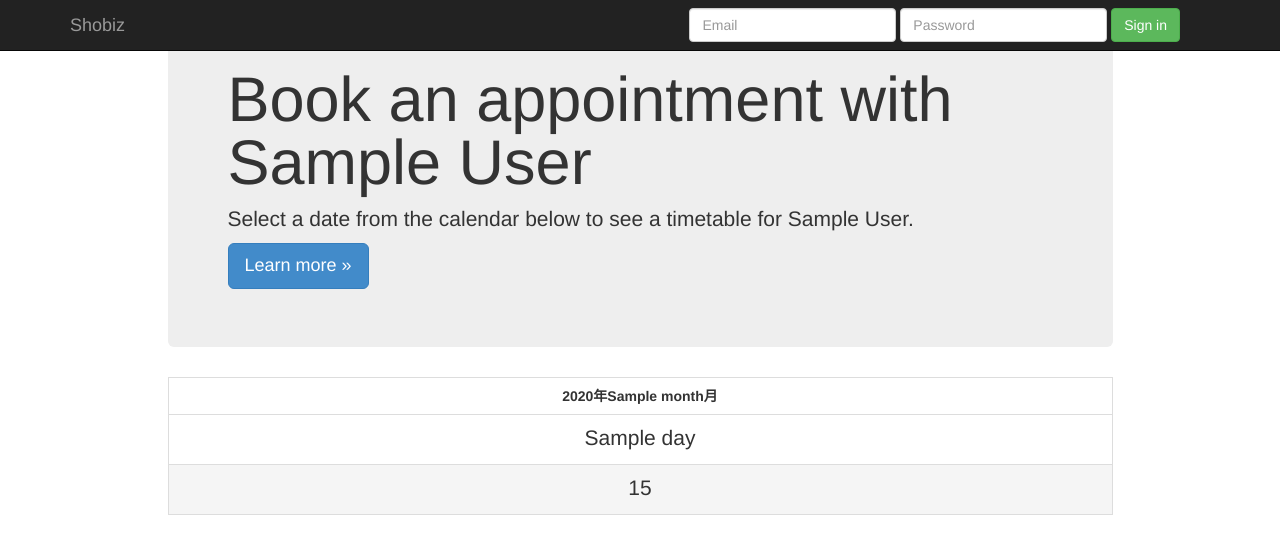
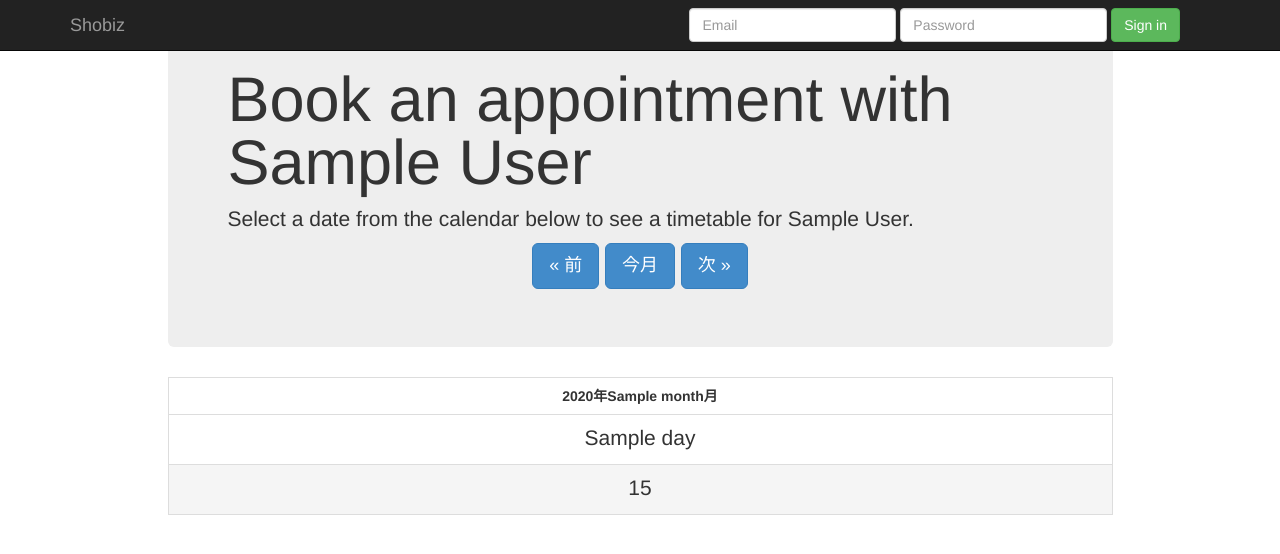
Before and after one commit to mhinrichs/sho-site, a Django app: template sho-site/shobiz/templates/shobiz/calendar.html in a window 1280 px wide. Shown: the top 554 px of the page. Run offline with Django 3.2, Linux system fonts and the light colour scheme; tables that the repository leaves empty hold one stand-in row (values such as "Sample post"); the template is opened without the code that fills it: values that come from a table or form of the project are taken from there, most other values are stand-ins (such as "Sample title", 1, 10 or a date in 2020); parts of the project's set-up code (start-up, migrations or seed data) failed here and were passed over.

Commit message:
Shobiz: Preparing to build setup Ajax navigation

```diff
--- /dev/null
+++ b/sho-site/shobiz/static/js/calendar.js
@@ -0,0 +1,5 @@
+$(document).ready(function() {
+  $('a').click(function() {
+    $(this).hide()
+  });
+});
--- a/sho-site/shobiz/templates/shobiz/calendar.html
+++ b/sho-site/shobiz/templates/shobiz/calendar.html
@@ -8,13 +8,25 @@
 <link rel="stylesheet" type="text/css" href="{% static "css/workday-calendar.css" %}"/>
 {% endaddtoblock %}
 
+{% addtoblock "js" %}
+  <script src="{% static "js/calendar.js" %}"></script>
+{% endaddtoblock %}
+
   <div class="container">
     <div class="row">
       <div class="col-md-10 col-md-offset-1">
         <div class="jumbotron">
           <h1>Book an appointment with {{ employee.name }}</h1>
           <p>Select a date from the calendar below to see a timetable for {{ employee.name }}.</p>
-          <p><a class="btn btn-primary btn-lg" role="button">Learn more &raquo;</a></p>
+          <div class="row">
+            <div class="col-xs-12" style="text-align:center">
+              <p>
+              <a class="btn btn-primary btn-lg" role="button" id="back">&laquo; 前 </a>
+              <a class="btn btn-primary btn-lg" role="button" id="current">  今月  </a>
+              <a class="btn btn-primary btn-lg" role="button" id="next"> 次 &raquo;</a>
+              </p>
+            </div>
+          </div>
         </div>
       </div>
     </div>
--- a/sho-site/shobiz/views.py
+++ b/sho-site/shobiz/views.py
@@ -58,6 +58,7 @@ def employee(request):
     pass # wont need this till later
 
 def calendar(request):
+
     try: #Create context, if it fails flush the session and try again.
         context = WorkdayCalendar.get_context_with_calendar(request)
     except ValueError:
@@ -87,8 +88,6 @@ def schedule(request):
         return redirect(index)
     return render(request, 'shobiz/schedule.html', context_dict)
 
-
-
 def time(request):
     now = datetime.today()
     context = {'now': now,
```
